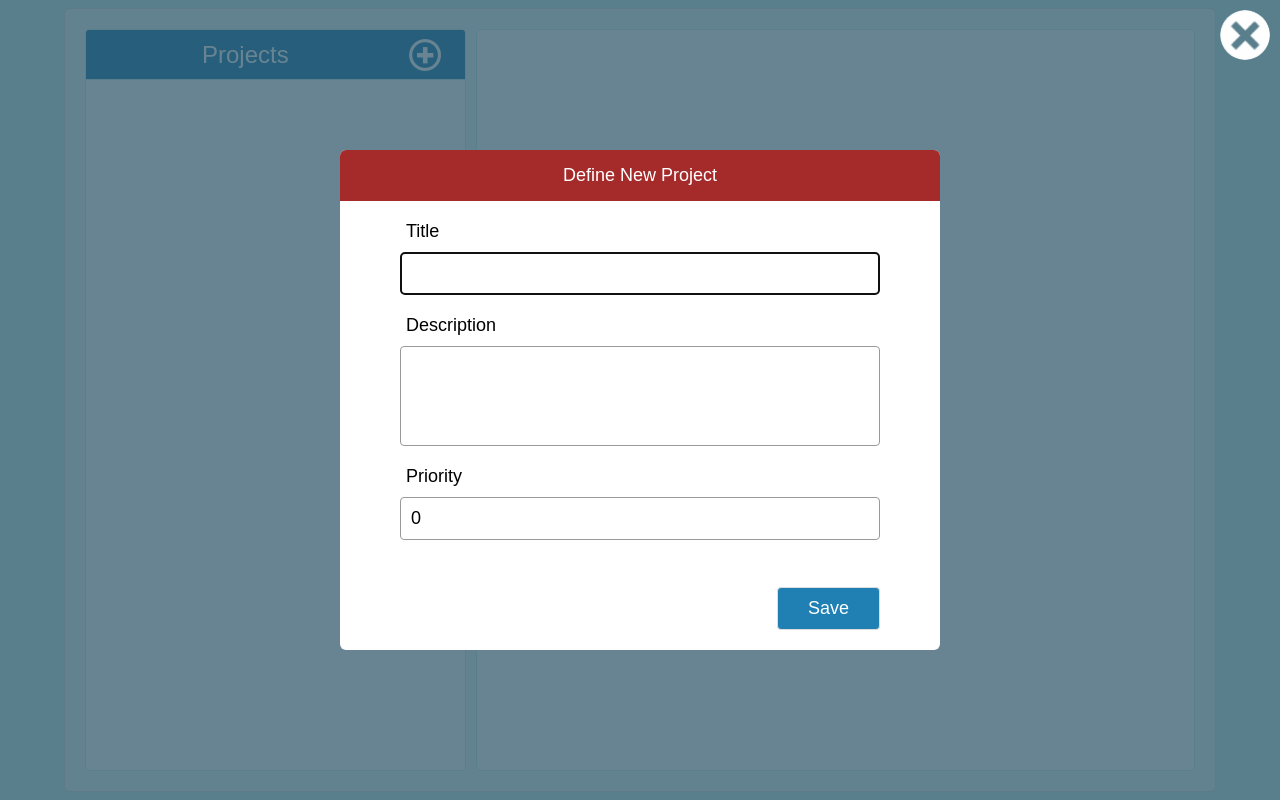
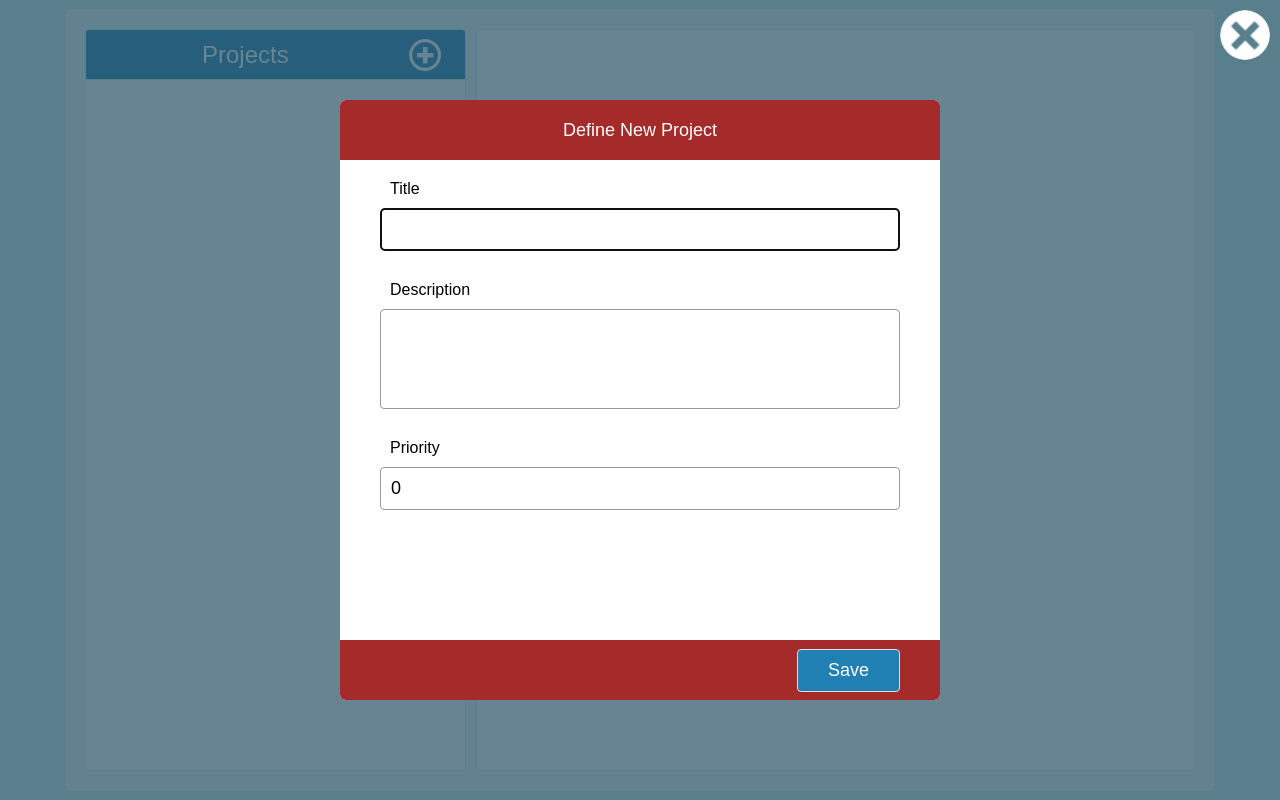
Before and after one commit to ioanniskousis/To-Do-List, a website built with webpack: page dist/index.html in a window 1280 px wide. Both pictures are taken after a click on the element 424 px from the left and 54 px from the top of the page. Built offline with nearby package versions, Linux system fonts and the light colour scheme.

Commit message:
redesign inputForm

```diff
--- a/resources/stylesheets/style.css
+++ b/resources/stylesheets/style.css
@@ -102,33 +102,53 @@ main {
   background-color: white;
   overflow: hidden;
   border-radius: 6px;
+  width: 50%;
+  height: 80%;
+  max-width: 600px;
+  max-height: 600px;
+  min-width: 400px;
+  min-height: 240px;
+  padding: 0 40px;
 }
 
-.inputContainerProject {
-  width: 50%;
-  height: 60%;
-  max-width: 600px;
-  max-height: 500px;
-  min-width: 400px;
-  min-height: 500px;
+.inputContainerHeader {
+  position: absolute;
+  top: 0;
+  left: 0;
+  width: 100%;
+  height: 60px;
+  display: flex;
+  justify-content: center;
+  align-items: center;
 }
 
-.inputContainerTodo {
-  width: 50%;
-  height: 60%;
-  max-width: 800px;
-  max-height: 700px;
-  min-width: 800px;
-  min-height: 700px;
-}
-
-.inputContainer > h3 {
-  padding: 15px;
-  margin: 0 0 20px 0;
+.inputContainerHeader > h3 {
   text-align: center;
   font-weight: normal;
   color: white;
   font-size: large;
+}
+
+.inputContainerBody {
+  position: absolute;
+  top: 60px;
+  left: 0;
+  width: 100%;
+  height: calc(100% - 120px);
+  padding: 20px 40px;
+  overflow: scroll;
+}
+
+.inputContainerFooter {
+  position: absolute;
+  bottom: 0;
+  left: 0;
+  width: 100%;
+  height: 60px;
+  padding: 0 40px;
+  display: flex;
+  justify-content: flex-end;
+  align-items: center;
 }
 
 .bgGreen {
@@ -139,41 +159,28 @@ main {
   background-color: brown;
 }
 
-.inputContainer > label {
-  margin: 20px 11% 10px 11%;
-  font-size: large;
+.inputContainerBody label {
+  padding-left: 10px;
+  font-size: medium;
   display: block;
 }
 
-.inputContainer > input[type='text'],
-.inputContainer > input[type='number'],
-.inputContainer > textarea {
-  margin: 10px auto;
+.inputContainerBody input[type='text'],
+.inputContainerBody input[type='number'],
+.inputContainerBody textarea {
+  margin-top: 10px;
+  margin-bottom: 30px;
   padding: 10px;
   font-size: large;
   border: 1px solid #999;
   border-radius: 4px;
-  width: 80%;
+  width: 100%;
   display: block;
 }
 
-.inputContainer > textarea {
+.inputContainerBody textarea {
   height: 100px;
   resize: none;
-}
-
-.inputContainer > .save {
-  display: block;
-  position: absolute;
-  bottom: 20px;
-  right: 10%;
-}
-
-.inputContainer > .delete {
-  display: block;
-  position: absolute;
-  bottom: 20px;
-  left: 10%;
 }
 
 .inputContainerToolBar {
--- a/src/projectForm.js
+++ b/src/projectForm.js
@@ -17,45 +17,45 @@ function inputViewKeyPress(backView, e) {
   }
 }
 
-function renderTitle(backView, inputContainer, projectObject) {
+function renderTitle(backView, containerBody, projectObject) {
   const lab = crel('label');
   lab.textContent = 'Title';
   lab.setAttribute('for', 'projectTitle');
-  doc(inputContainer, lab);
+  doc(containerBody, lab);
 
   const input = crel('input');
   input.setAttribute('type', 'text');
   input.setAttribute('id', 'projectTitle');
   input.setAttribute('autofocus', 'true');
   if (projectObject) input.value = projectObject.title;
-  doc(inputContainer, input);
+  doc(containerBody, input);
 
   input.addEventListener('keypress', e => {
     inputViewKeyPress(backView, e);
   });
 }
 
-function renderDescription(backView, inputContainer, projectObject) {
+function renderDescription(backView, containerBody, projectObject) {
   const lab = crel('label');
   lab.textContent = 'Description';
   lab.setAttribute('for', 'projectDescription');
-  doc(inputContainer, lab);
+  doc(containerBody, lab);
 
   const input = crel('textarea');
   input.setAttribute('id', 'projectDescription');
   if (projectObject) input.value = projectObject.description;
-  doc(inputContainer, input);
+  doc(containerBody, input);
 
   input.addEventListener('keypress', e => {
     inputViewKeyPress(backView, e);
   });
 }
 
-function renderPriority(backView, inputContainer, projectObject) {
+function renderPriority(backView, containerBody, projectObject) {
   const lab = crel('label');
   lab.textContent = 'Priority';
   lab.setAttribute('for', 'projectPriority');
-  doc(inputContainer, lab);
+  doc(containerBody, lab);
 
   const input = crel('input');
   input.setAttribute('type', 'number');
@@ -65,59 +65,83 @@ function renderPriority(backView, inputContainer, projectObject) {
   } else {
     input.value = 0;
   }
-  doc(inputContainer, input);
+  doc(containerBody, input);
 
   input.addEventListener('keypress', e => {
     inputViewKeyPress(backView, e);
   });
 }
 
-function renderInputContainer(backView, indexCallBack, saveCallBack, projectObject) {
-  const inputContainer = crel('div');
-  inputContainer.className = 'inputContainer inputContainerProject';
-  doc(backView, inputContainer);
-
+function renderHeader(inputContainer, obj) {
+  const header = crel('div');
+  header.className = 'inputContainerHeader bgBrown';
   const caption = crel('h3');
-  caption.className = 'bgBrown';
-  if (projectObject) {
+  if (obj) {
     caption.textContent = 'Edit Project';
   } else {
     caption.textContent = 'Define New Project';
   }
   doc(inputContainer, caption);
+  doc(header, caption);
+  doc(inputContainer, header);
+}
 
-  renderTitle(backView, inputContainer, projectObject);
-  renderDescription(backView, inputContainer, projectObject);
-  renderPriority(backView, inputContainer, projectObject);
+function renderBody(backView, inputContainer, obj) {
+  const containerBody = crel('div');
+  containerBody.className = 'inputContainerBody';
+
+  renderTitle(backView, containerBody, obj);
+  renderDescription(backView, containerBody, obj);
+  renderPriority(backView, containerBody, obj);
+
+  doc(inputContainer, containerBody);
+}
+
+function renderFooter(backView, inputContainer, indexCallBack, saveCallBack, obj) {
+  const footer = crel('div');
+  footer.className = 'inputContainerFooter bgBrown';
+
+  if (obj) {
+    footer.style.justifyContent = 'space-between';
+    const deleteButton = crel('div');
+    deleteButton.className = 'button delete';
+    deleteButton.textContent = 'Delete Project';
+    doc(footer, deleteButton);
+    deleteButton.addEventListener('click', () => {
+      if (confirm('Delete project '.concat(obj.title))) {
+        indexCallBack('delete', [obj.id]);
+        hideInputView(backView);
+      }
+    });
+  }
 
   const saveButton = crel('div');
   saveButton.className = 'button save';
   saveButton.textContent = 'Save';
-  doc(inputContainer, saveButton);
+  doc(footer, saveButton);
   saveButton.addEventListener('click', () => {
     const title = gel('projectTitle').value.trim();
     const description = gel('projectDescription').value.trim();
     const priority = parseInt(gel('projectPriority').value.trim(), 10);
-    if (saveCallBack(title, description, priority, indexCallBack, projectObject)) {
+    if (saveCallBack(title, description, priority, indexCallBack, obj)) {
       hideInputView(backView);
     }
   });
-  if (projectObject) {
-    const deleteButton = crel('div');
-    deleteButton.className = 'button delete';
-    deleteButton.textContent = 'Delete Project';
-    doc(inputContainer, deleteButton);
-    deleteButton.addEventListener('click', () => {
-      // eslint-disable-next-line no-restricted-globals
-      if (confirm('Delete project '.concat(projectObject.title))) {
-        indexCallBack('delete', [projectObject.id]);
-        hideInputView(backView);
-      }
-    });
-  }
+  doc(inputContainer, footer);
 }
 
-function renderProjectForm(indexCallBack, saveCallBack, projectObject) {
+function renderInputContainer(backView, indexCallBack, saveCallBack, obj) {
+  const inputContainer = crel('div');
+  inputContainer.className = 'inputContainer';
+
+  renderHeader(inputContainer, obj);
+  renderBody(backView, inputContainer, obj);
+  renderFooter(backView, inputContainer, indexCallBack, saveCallBack, obj);
+
+  doc(backView, inputContainer);
+}
+
+function renderBackView() {
   const backView = crel('div');
   backView.className = 'backView';
   doc(document.body, backView);
@@ -125,14 +149,17 @@ function renderProjectForm(indexCallBack, saveCallBack, projectObject) {
   backView.addEventListener('keypress', e => {
     inputViewKeyPress(backView, e);
   });
-
   const closeButton = crel('div');
   closeButton.className = 'closeButton';
   doc(backView, closeButton);
   closeButton.addEventListener('click', () => {
     hideInputView(backView);
   });
+  return backView;
+}
 
+function renderProjectForm(indexCallBack, saveCallBack, projectObject) {
+  const backView = renderBackView();
   renderInputContainer(backView, indexCallBack, saveCallBack, projectObject);
   maximize(backView);
 }
--- a/src/projectsController.js
+++ b/src/projectsController.js
@@ -2,6 +2,8 @@ import renderProjectForm from './projectForm';
 import renderProjectsSideBar from './projectsSideBar';
 
 function saveCallBack(title, description, priority, indexCallBack, projectObject) {
+  // alert(projectObject);
+  // return false;
   if (title.length > 0) {
     if (projectObject) {
       indexCallBack('update', [projectObject.id, title, description, priority]);
```
Also changed, not shown: dist/main.js.
